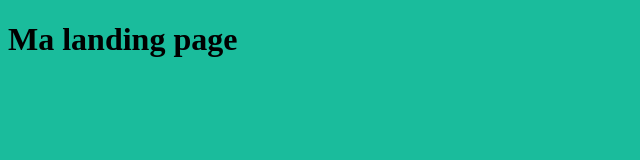
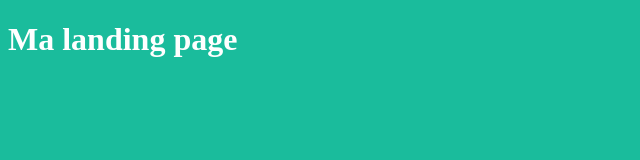
Before and after one commit to StephaneJourdois/landingpage, a plain HTML site: page index.html in a window 1280 px wide. Shown: the whole page, without its empty margins (0-640 px from the left). Drawn offline with Linux system fonts and the light colour scheme.

Commit message:
Creation du projeModification de la couleur du titre

```diff
--- a/index.html
+++ b/index.html
@@ -5,6 +5,6 @@
 	<title>Ma landing page</title>
 </head>
 <body style="background: #1abc9c;">
-	<h1 >Ma landing page</h1>
+	<h1 style="color: white;">Ma landing page</h1>
 </body>
 </html>
```
